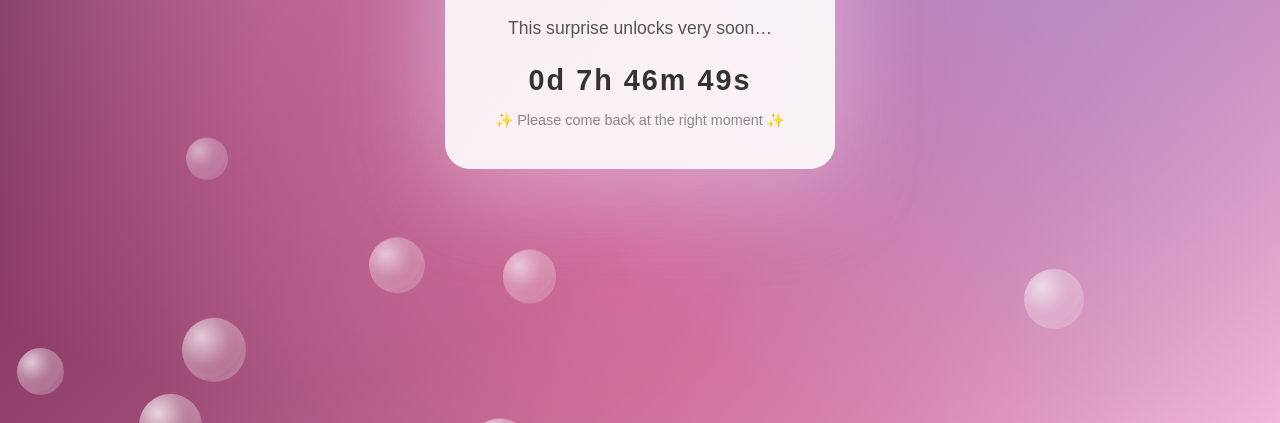
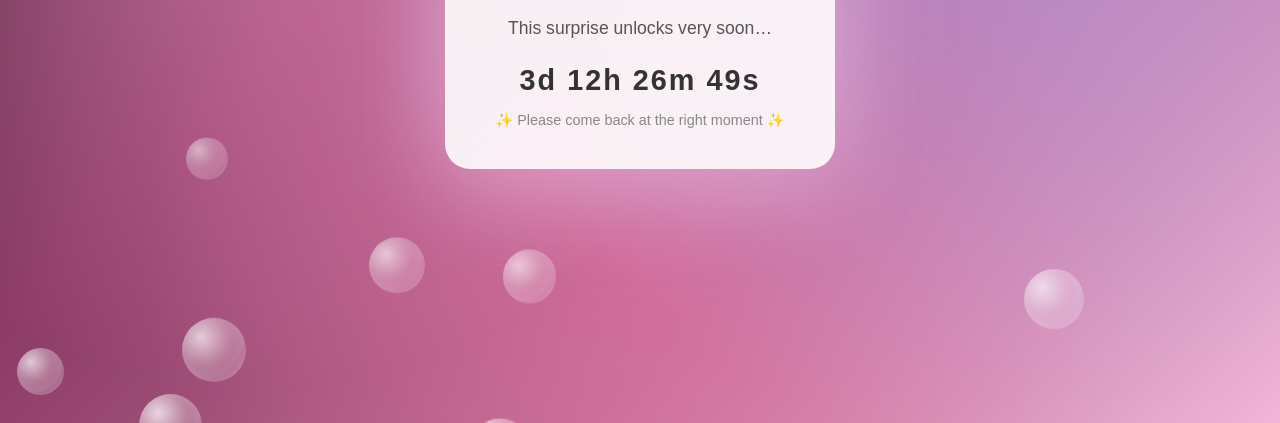
Before and after one commit to RazeO1/Birthday-, a plain HTML site: page index.html in a window 1280 px wide. Shown: the part 377-800 px from the top of the page. Drawn offline with Linux system fonts and the light colour scheme.

Commit message:
Change unlock time to January 15, 2026
Updated unlock time for the countdown timer.

```diff
--- a/index.html
+++ b/index.html
@@ -126,7 +126,7 @@
 
 <script>
   /* ================= TIME LOCK ================= */
-  const UNLOCK_TIME = new Date("2026-01-11T19:20:00").getTime();
+  const UNLOCK_TIME = new Date("2026-01-15T00:00:00").getTime();
   const NEXT_PAGE = "1.html";
 
   function updateCountdown() {
```
